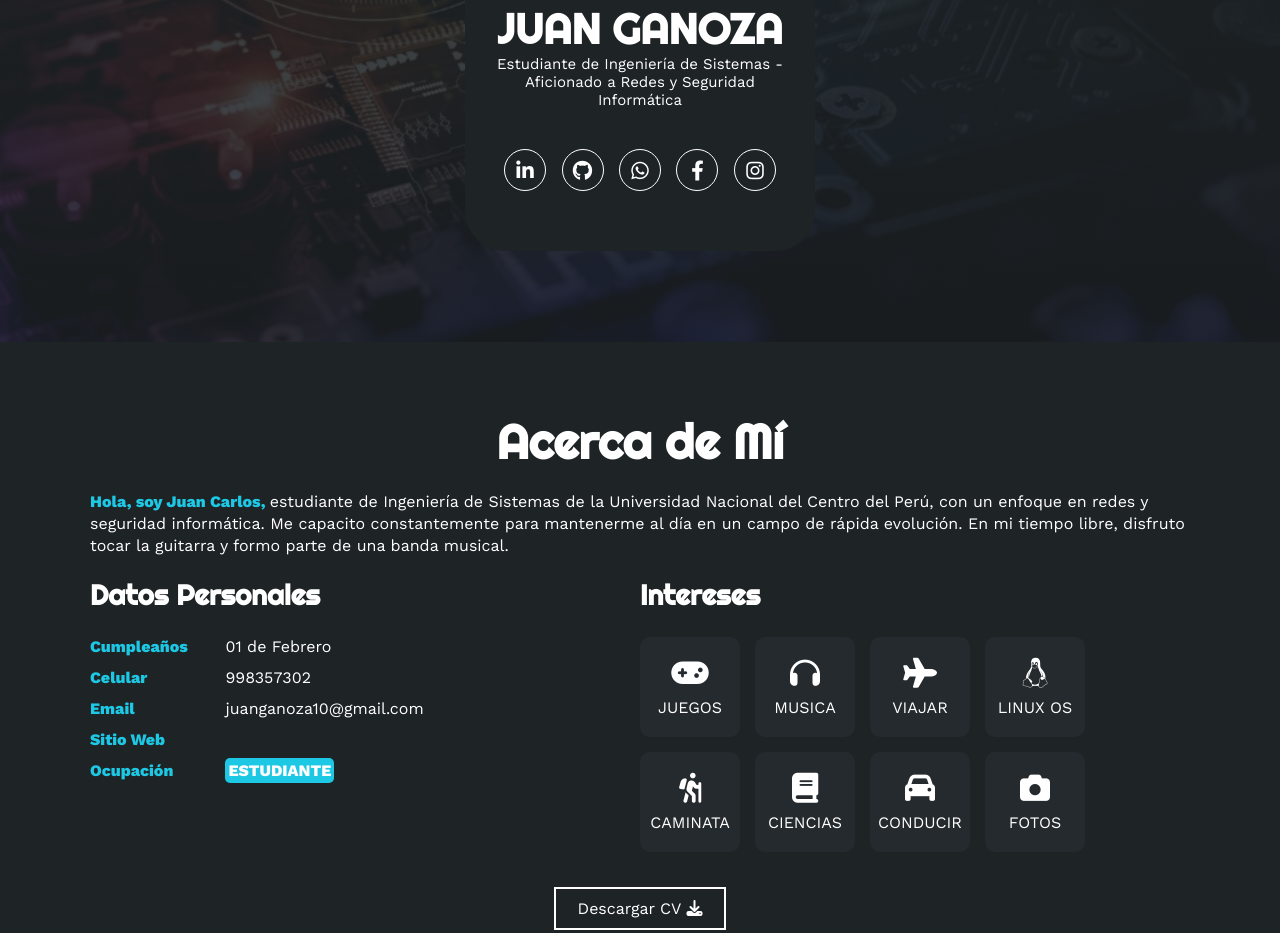
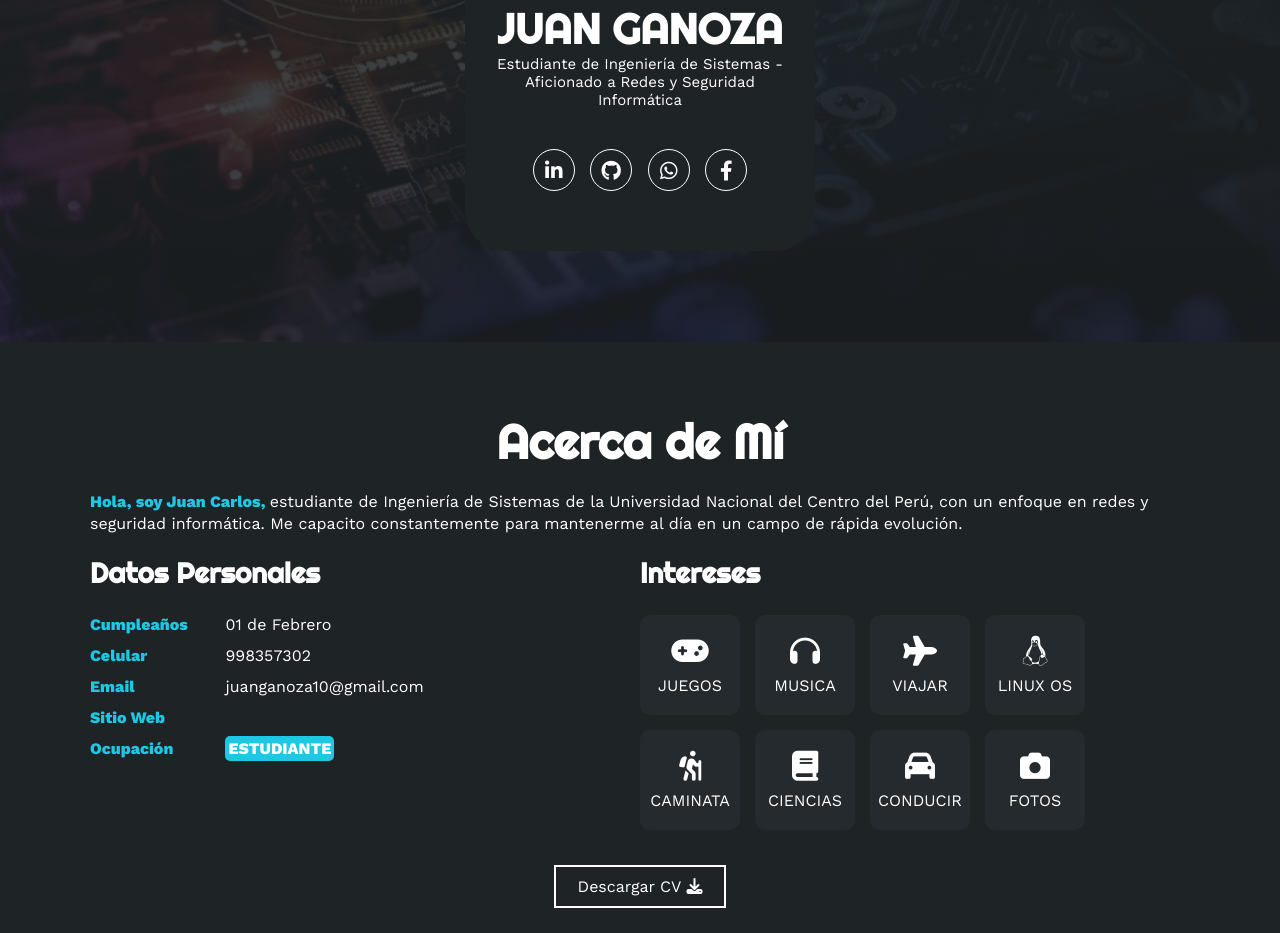
Before and after one commit to SamRoy01/PortafolioJG, a plain HTML site: page index.html in a window 1280 px wide. Shown: the part 458-1391 px from the top of the page. Drawn offline with nearby package versions, Linux system fonts and the light colour scheme; files whose address does not match are found by name.

Commit message:
Descripción de los cambios realizados en index.html

```diff
--- a/index.html
+++ b/index.html
@@ -45,7 +45,6 @@
                 <a href="https://github.com/SamRoy01" target="_blank"><i class="fa-brands fa-github"></i></a>
                 <a href="https://wa.me/+51998357302" target="_blank"><i class="fa-brands fa-whatsapp"></i></a>
                 <a href="https://www.facebook.com/juanganoza01" target="_blank"><i class="fa-brands fa-facebook-f"></i></a>
-                <a href="https://www.instagram.com/mascielx/" target="_blank"><i class="fa-brands fa-instagram"></i></a>
             </div>
         </div>
     </section>
@@ -54,7 +53,7 @@
     <section id="sobremi" class="sobremi">
         <div class="contenido-seccion">
             <h2>Acerca de Mí</h2>
-            <p><span>Hola, soy Juan Carlos, </span> estudiante de Ingeniería de Sistemas de la Universidad Nacional del Centro del Perú, con un enfoque en redes y seguridad informática. Me capacito constantemente para mantenerme al día en un campo de rápida evolución. En mi tiempo libre, disfruto tocar la guitarra y formo parte de una banda musical.</p>
+            <p><span>Hola, soy Juan Carlos, </span> estudiante de Ingeniería de Sistemas de la Universidad Nacional del Centro del Perú, con un enfoque en redes y seguridad informática. Me capacito constantemente para mantenerme al día en un campo de rápida evolución.</p>
 
             <div class="fila">
                 <!-- datos personales -->
@@ -410,7 +409,6 @@
             <a href="https://github.com/SamRoy01" target="_blank"><i class="fa-brands fa-github"></i></a>
             <a href="https://wa.me/+51998357302" target="_blank"><i class="fa-brands fa-whatsapp"></i></a>
             <a href="https://www.facebook.com/juanganoza01" target="_blank"><i class="fa-brands fa-facebook-f"></i></a>
-            <a href="https://www.instagram.com/mascielx/" target="_blank"><i class="fa-brands fa-instagram"></i></a>
         </div>
     </footer>
 
```
